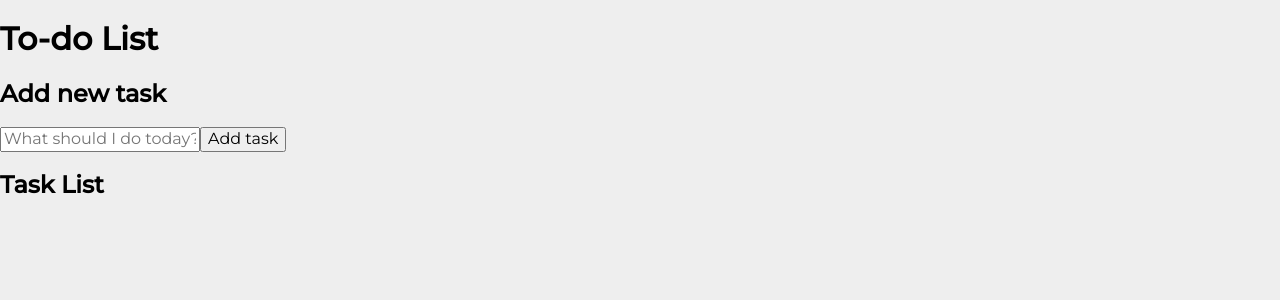
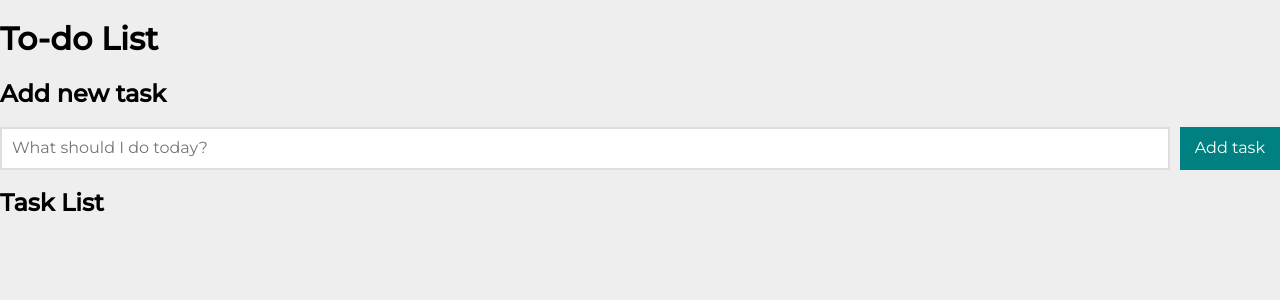
Before and after one commit to stolar-xyz/to-do-list-react, a React (Create React App) app: page / in a window 1280 px wide. Shown: the top 300 px of the page. Built offline with nearby package versions, Linux system fonts and the light colour scheme.

Commit message:
Form component added

```diff
--- a/src/App.js
+++ b/src/App.js
@@ -1,3 +1,5 @@
+import React from "react";
+import Form from "./Form";
 
 const tasks = [
   { id: 1, content: "test1", done: true },
@@ -15,10 +17,7 @@ function App() {
       <section className="section">
         <h2 className="section__header">Add new task</h2>
         <div className="section__body">
-          <form className="form">
-            <input className="form__input" placeholder="What should I do today?" />
-            <button className="form__button">Add task</button>
-          </form>
+          <Form />
         </div>
       </section>
       <section className="section">
--- /dev/null
+++ b/src/Form/index.js
@@ -0,0 +1,11 @@
+import React from "react";
+import "./style.css";
+
+const Form = () => (
+    <form className="form">
+        <input className="form__input" placeholder="What should I do today?" />
+        <button className="form__button">Add task</button>
+    </form>
+);
+
+export default Form;
--- /dev/null
+++ b/src/Form/style.css
@@ -0,0 +1,34 @@
+.form {
+    display: grid;
+    grid-template-columns: 1fr auto;
+    grid-gap: 10px
+}
+
+.form__input {
+    border: 2px solid #dddddd;
+    padding: 10px;
+}
+
+.form__button {
+    cursor: pointer;
+    border: none;
+    color: white;
+    background-color: hsl(180, 100%, 25%);
+    padding: 10px 15px;
+    transition: background-color 0.5s, transform 0.5s;
+}
+
+.form__button:hover {
+    background-color: hsl(180, 100%, 27.5%);
+    transform: scale(1.1);
+}
+
+.form__button:active {
+    background-color: hsl(180, 100%, 30%);
+}
+
+@media (max-width: 767px) {
+    .form {
+        grid-template-columns: 1fr;
+    }
+}
```
Also changed, not shown: 1 other file (tests, documents, lock files or other folders).
